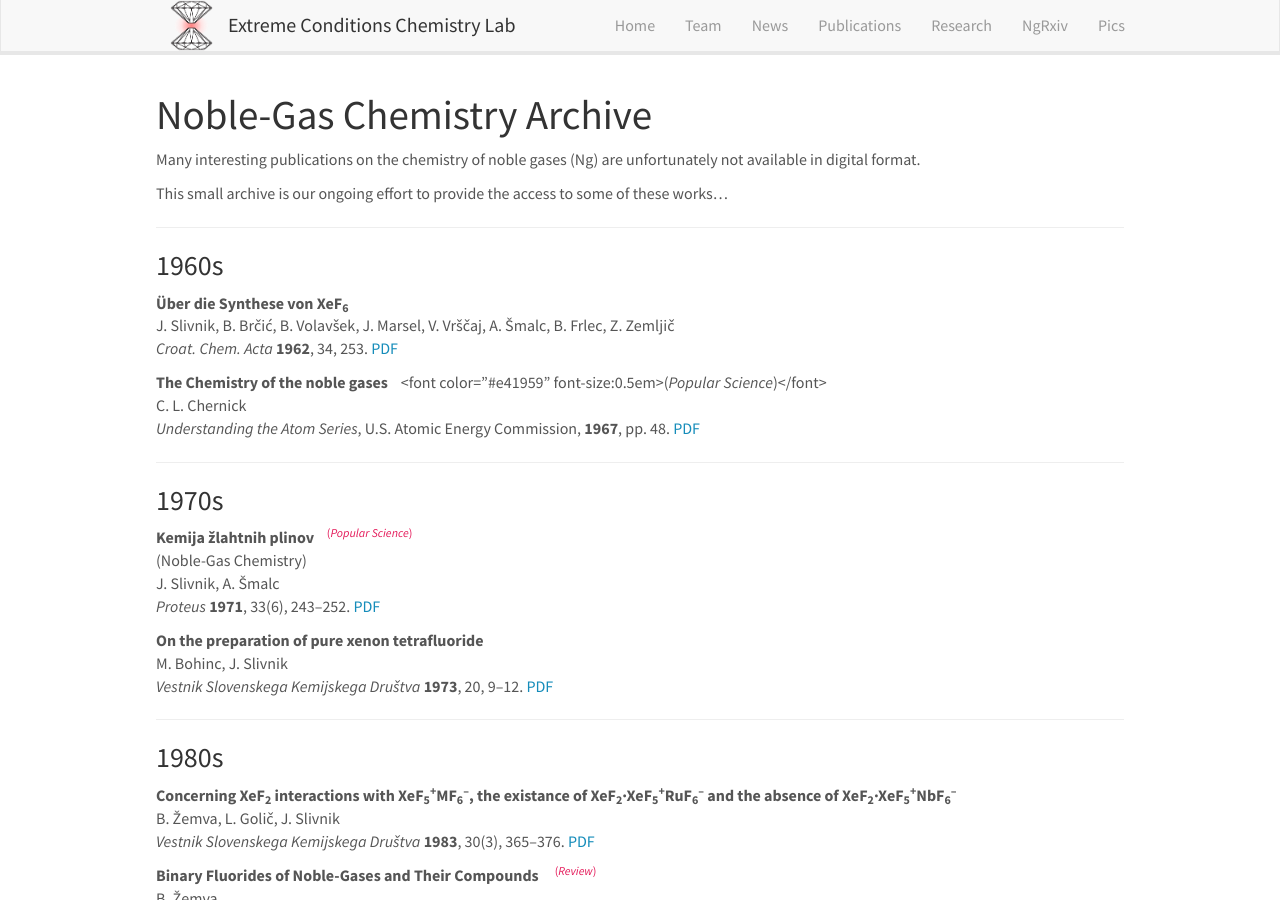
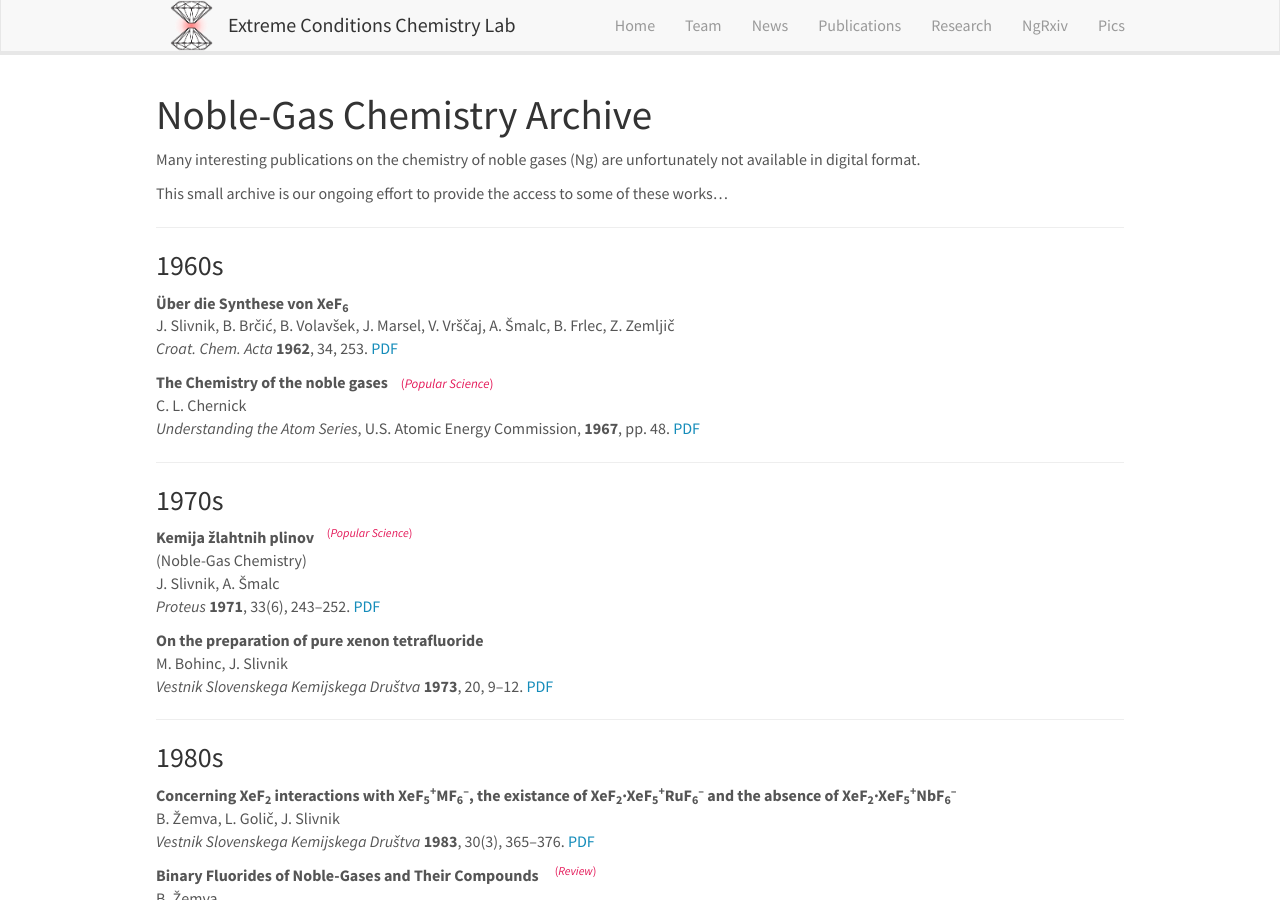
Before and after one commit to eccl-jsi/eccl-jsi.github.io, a Jekyll site: the page built from _pages/ngrxiv.md, in a window 1280 px wide and 900 px high. Built offline with Jekyll 4.4.1, drawn with Linux system fonts in a browser that asks for light colours; nearby versions of some CDN libraries.

Commit message:
Update ngrxiv.md

```diff
--- a/_pages/ngrxiv.md
+++ b/_pages/ngrxiv.md
@@ -20,7 +20,7 @@
 <br>J. Slivnik, B. Brčić, B. Volavšek, J. Marsel, V. Vrščaj, A. Šmalc, B. Frlec, Z. Zemljič
 <br>*Croat. Chem. Acta* **1962**, 34, 253. [PDF](https://pubweb.carnet.hr/ccacaa/wp-content/uploads/sites/182/2017/12/CCA_34_1962_253.pdf)
 
-**The Chemistry of the noble gases**   &nbsp;&nbsp;&nbsp;<font color="#e41959" font-size:0.5em>(<i>Popular Science</i>)</font>
+**The Chemistry of the noble gases**   &nbsp;&nbsp;&nbsp;<font color="#e41959" size="-1">(<i>Popular Science</i>)</font>
 <br>C. L. Chernick
 <br>*Understanding the Atom Series*, U.S. Atomic Energy Commission,  **1967**, pp. 48. [PDF](https://www.osti.gov/includes/opennet/includes/Understanding%20the%20Atom/The%20Chemistry%20of%20Noble%20Gases.pdf)
 
```
